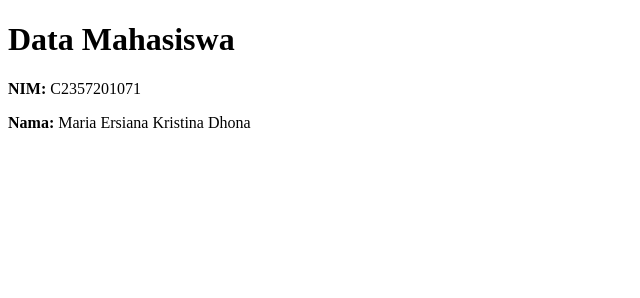
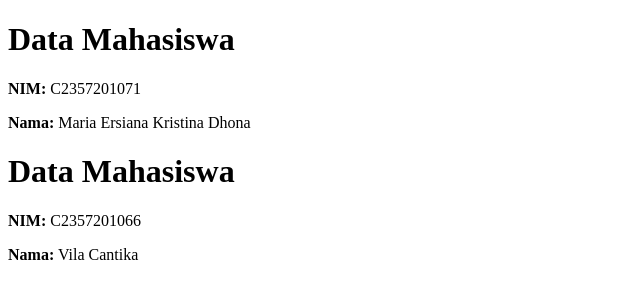
Before and after one commit to elsadhona408-dot/Tugas1_TW_Kelompok6, a plain HTML site: page index.html in a window 1280 px wide. Shown: the whole page, without its empty margins (0-640 px from the left). Drawn offline with Linux system fonts and the light colour scheme.

Commit message:
Menambahkan data Vila Cantika

```diff
--- a/index.html
+++ b/index.html
@@ -10,5 +10,8 @@
     <p><strong>NIM:</strong> C2357201071</p>
     <p><strong>Nama:</strong> Maria Ersiana Kristina Dhona</p>
 
+    <h1>Data Mahasiswa</h1>
+    <p><strong>NIM:</strong> C2357201066</p>
+    <p><strong>Nama:</strong> Vila Cantika</p>
 </body>
 </html>
```
